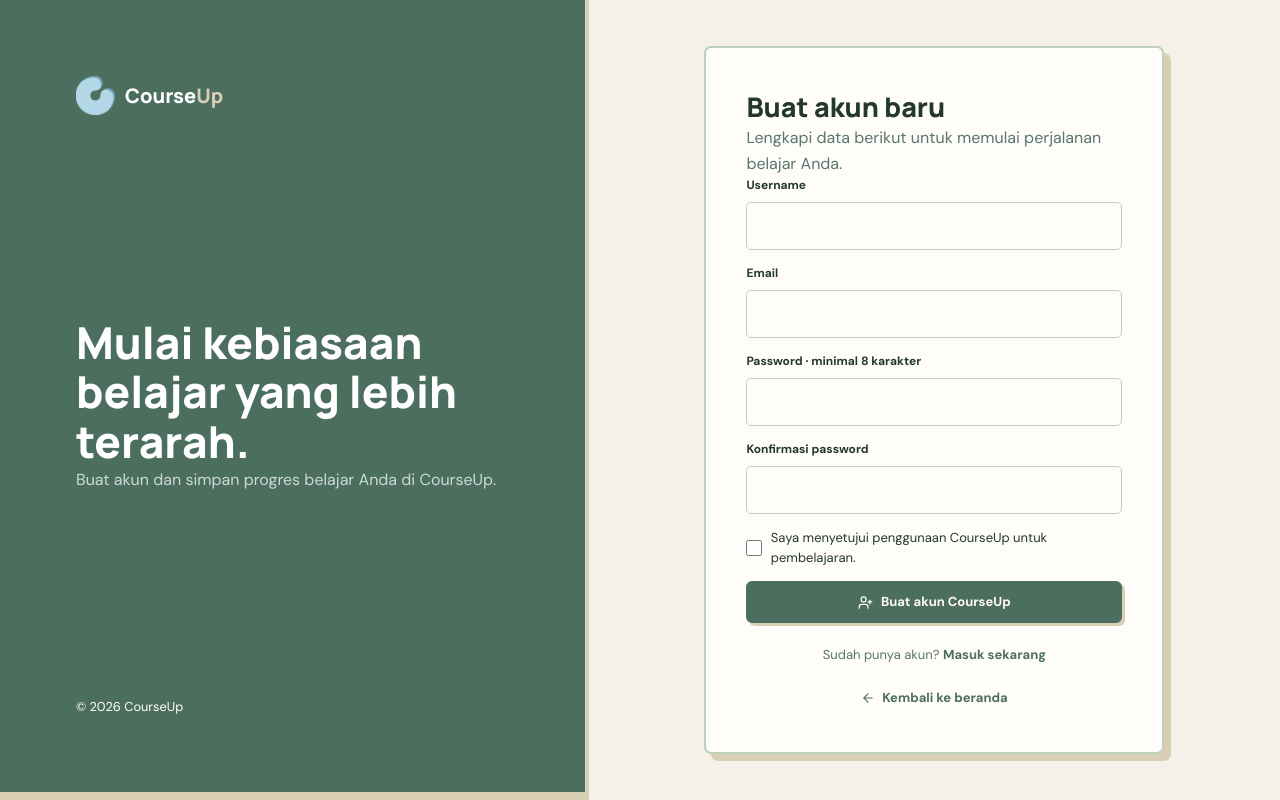
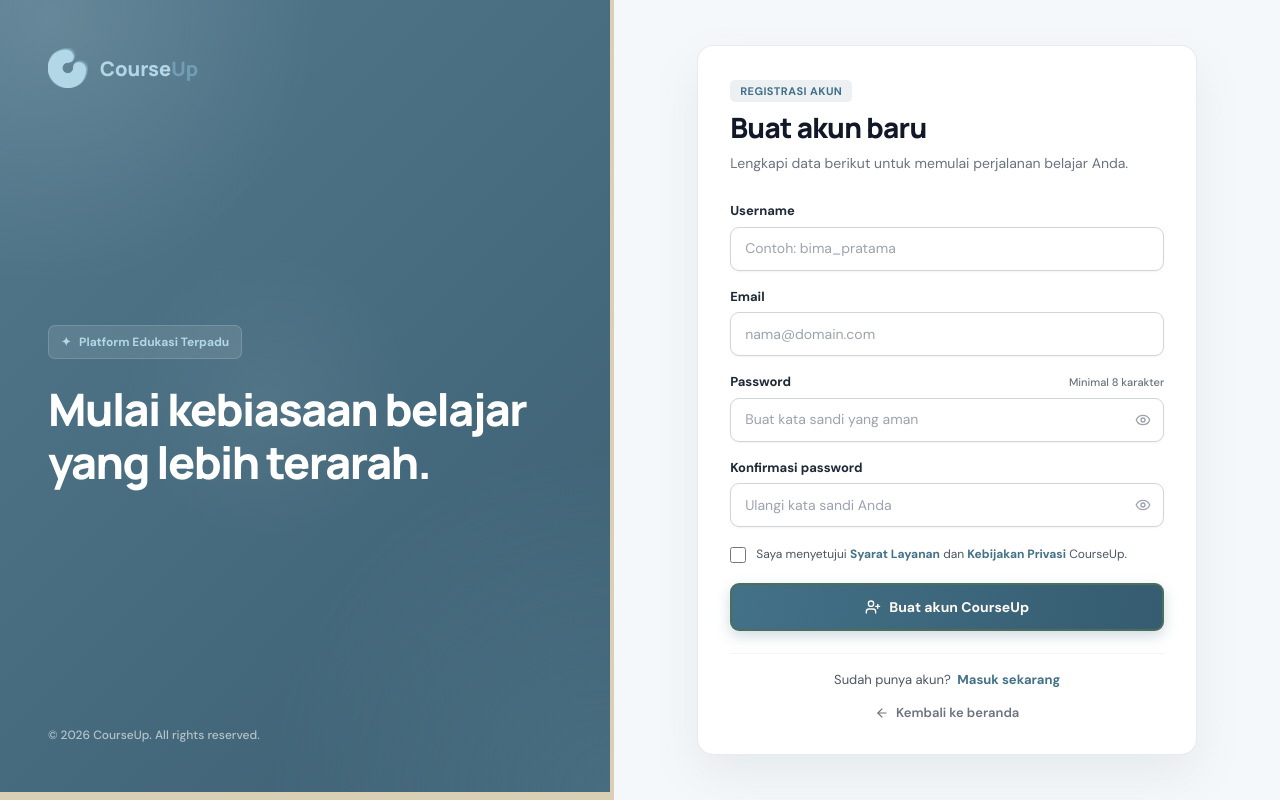
Before and after one commit to alifharyanto/LMS-E-Learning, a Next.js app: page /register in a window 1280 px wide. Built offline with nearby package versions, Linux system fonts and the light colour scheme; no server answers.

Commit message:
Update registration page to supplied design
Co-authored-by: Copilot <223556219+Copilot@users.noreply.github.com>

```diff
--- a/app/register/page.tsx
+++ b/app/register/page.tsx
@@ -1,20 +1,28 @@
 "use client";
 
 import Image from "next/image";
-import { ArrowLeft, UserPlus } from "lucide-react";
+import Link from "next/link";
+import { ArrowLeft, Eye, EyeOff, UserPlus } from "lucide-react";
 import { useRouter } from "next/navigation";
 import { useState, type FormEvent } from "react";
-import { MotionButton, MotionLink, Reveal } from "@/components/ui/motion";
+import { MotionButton, MotionLink } from "@/components/ui/motion";
 import { apiRequest } from "@/lib/browser-api";
 
 export default function RegisterPage() {
   const router = useRouter();
   const [busy, setBusy] = useState(false);
   const [error, setError] = useState("");
+  const [showPassword, setShowPassword] = useState(false);
+  const [showConfirmation, setShowConfirmation] = useState(false);
 
   async function register(event: FormEvent<HTMLFormElement>) {
     event.preventDefault();
     const fields = Object.fromEntries(new FormData(event.currentTarget).entries());
+    if (fields.password !== fields.password_confirmation) {
+      setError("Konfirmasi password tidak cocok dengan password yang dimasukkan.");
+      return;
+    }
+
     setBusy(true);
     setError("");
     try {
@@ -28,28 +36,74 @@ export default function RegisterPage() {
   }
 
   return (
-    <main className="auth-shell">
-      <aside className="auth-brand">
-        <MotionLink href="/" className="brand"><Image src="/course-up-logo.png" alt="Logo Course Up" className="brand-logo" width={39} height={39} /><span className="brand-name" style={{ color: "white" }}>Course<span>Up</span></span></MotionLink>
-        <div className="auth-brand-copy"><h1>Mulai kebiasaan belajar yang lebih terarah.</h1><p>Buat akun dan simpan progres belajar Anda di CourseUp.</p></div>
-        <small>© {new Date().getFullYear()} CourseUp</small>
+    <main className="auth-shell register-page">
+      <aside className="auth-brand register-brand">
+        <Link href="/" className="brand register-desktop-brand" aria-label="CourseUp Beranda">
+          <Image src="/course-up-logo.png" alt="Logo Course Up" className="brand-logo" width={40} height={40} />
+          <span className="brand-name"><span>Course</span><span>Up</span></span>
+        </Link>
+        <div className="auth-brand-copy register-brand-copy">
+          <span className="register-brand-badge"><span aria-hidden="true">✦</span>Platform Edukasi Terpadu</span>
+          <h1>Mulai kebiasaan belajar yang lebih terarah.</h1>
+        </div>
+        <small className="register-copyright">© {new Date().getFullYear()} CourseUp. All rights reserved.</small>
       </aside>
-      <section className="auth-panel">
-        <Reveal className="auth-card-reveal"><div className="auth-card">
-          <h2>Buat akun baru</h2>
-          <p>Lengkapi data berikut untuk memulai perjalanan belajar Anda.</p>
-          {error && <p className="status status-error" role="alert">{error}</p>}
-          <form className="stack" onSubmit={register}>
-            <label className="field"><span>Username</span><input className="input" name="username" autoComplete="username" maxLength={100} required /></label>
-            <label className="field"><span>Email</span><input className="input" name="email" type="email" autoComplete="email" maxLength={150} required /></label>
-            <label className="field"><span>Password · minimal 8 karakter</span><input className="input" name="password" type="password" autoComplete="new-password" minLength={8} required /></label>
-            <label className="field"><span>Konfirmasi password</span><input className="input" name="password_confirmation" type="password" autoComplete="new-password" minLength={8} required /></label>
-            <label className="check-row"><input name="terms" type="checkbox" required />Saya menyetujui penggunaan CourseUp untuk pembelajaran.</label>
-            <MotionButton className="button button-primary" disabled={busy}>{busy ? "Membuat akun..." : <><UserPlus size={15} />Buat akun CourseUp</>}</MotionButton>
+      <section className="auth-panel register-panel">
+        <div className="register-card">
+          <Link href="/" className="brand register-mobile-brand" aria-label="CourseUp Beranda">
+            <Image src="/course-up-logo.png" alt="Logo Course Up" className="brand-logo" width={40} height={40} />
+            <span className="brand-name"><span>Course</span><span>Up</span></span>
+          </Link>
+          <header className="register-heading">
+            <span className="register-eyebrow">Registrasi Akun</span>
+            <h2>Buat akun baru</h2>
+            <p>Lengkapi data berikut untuk memulai perjalanan belajar Anda.</p>
+          </header>
+          {error && <p className="status status-error register-error" role="alert">{error}</p>}
+          <form className="register-form" onSubmit={register}>
+            <div className="register-field">
+              <label htmlFor="register-username">Username</label>
+              <input className="register-input" id="register-username" name="username" autoComplete="username" maxLength={100} placeholder="Contoh: bima_pratama" required />
+            </div>
+            <div className="register-field">
+              <label htmlFor="register-email">Email</label>
+              <input className="register-input" id="register-email" name="email" type="email" autoComplete="email" maxLength={150} placeholder="nama@domain.com" required />
+            </div>
+            <div className="register-field">
+              <div className="register-password-label">
+                <label htmlFor="register-password">Password</label>
+                <small>Minimal 8 karakter</small>
+              </div>
+              <div className="register-password-control">
+                <input className="register-input" id="register-password" name="password" type={showPassword ? "text" : "password"} autoComplete="new-password" minLength={8} maxLength={256} placeholder="Buat kata sandi yang aman" required />
+                <button className="register-password-toggle" type="button" aria-label={showPassword ? "Sembunyikan password" : "Tampilkan password"} aria-pressed={showPassword} onClick={() => setShowPassword((visible) => !visible)}>
+                  {showPassword ? <EyeOff size={16} /> : <Eye size={16} />}
+                </button>
+              </div>
+            </div>
+            <div className="register-field">
+              <label htmlFor="register-confirm-password">Konfirmasi password</label>
+              <div className="register-password-control">
+                <input className="register-input" id="register-confirm-password" name="password_confirmation" type={showConfirmation ? "text" : "password"} autoComplete="new-password" minLength={8} maxLength={256} placeholder="Ulangi kata sandi Anda" required />
+                <button className="register-password-toggle" type="button" aria-label={showConfirmation ? "Sembunyikan konfirmasi password" : "Tampilkan konfirmasi password"} aria-pressed={showConfirmation} onClick={() => setShowConfirmation((visible) => !visible)}>
+                  {showConfirmation ? <EyeOff size={16} /> : <Eye size={16} />}
+                </button>
+              </div>
+            </div>
+            <label className="register-terms">
+              <input name="terms" type="checkbox" required />
+              <span>Saya menyetujui <a href="#terms" onClick={(event) => event.preventDefault()}>Syarat Layanan</a> dan <a href="#privacy" onClick={(event) => event.preventDefault()}>Kebijakan Privasi</a> CourseUp.</span>
+            </label>
+            <MotionButton className="button button-primary register-submit" disabled={busy}>
+              {busy ? "Membuat akun..." : <><UserPlus size={16} />Buat akun CourseUp</>}
+            </MotionButton>
           </form>
-          <p className="auth-footer">Sudah punya akun? <MotionLink className="link-inline" href="/login">Masuk sekarang</MotionLink></p>
-          <p className="auth-footer"><MotionLink className="link-inline" href="/"><ArrowLeft size={14} />Kembali ke beranda</MotionLink></p>
-        </div></Reveal>
+          <footer className="register-footer">
+            <p>Sudah punya akun? <MotionLink href="/login">Masuk sekarang</MotionLink></p>
+            <MotionLink className="register-home-link" href="/"><ArrowLeft size={14} />Kembali ke beranda</MotionLink>
+          </footer>
+        </div>
+        <small className="register-mobile-copyright">© {new Date().getFullYear()} CourseUp. Seluruh hak cipta dilindungi.</small>
       </section>
     </main>
   );
```
Also changed, not shown: app/globals.css.
